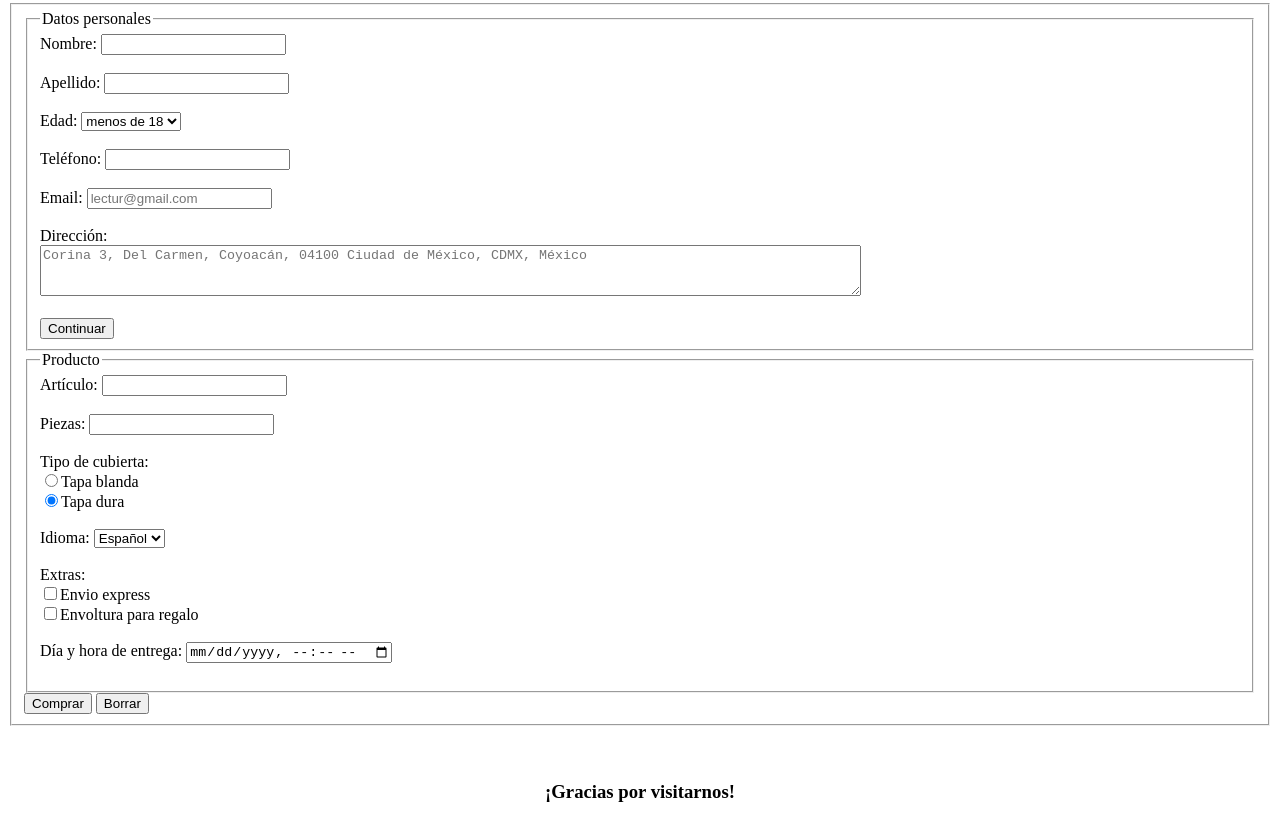
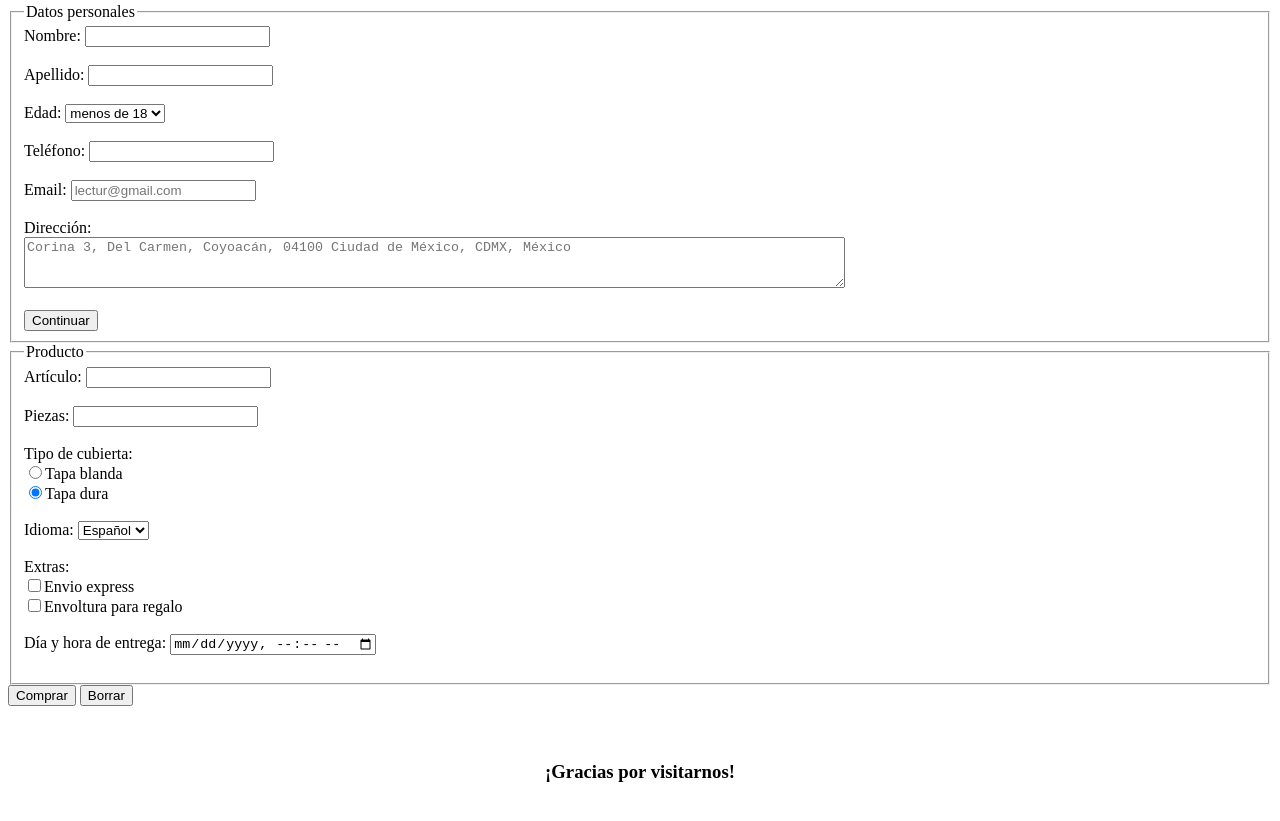
Before and after one commit to JimenaM4/ActividadesCW, a plain HTML site: page Formulario_ventas/Ac_pag_ventas.html in a window 1280 px wide. Shown: the part 2316-3137 px from the top of the page. Drawn offline with Linux system fonts and the light colour scheme.

Commit message:
actualizar cambios en los archivos

```diff
--- a/Formulario_ventas/Ac_pag_ventas.html
+++ b/Formulario_ventas/Ac_pag_ventas.html
@@ -5,7 +5,7 @@
     <meta http-equiv="X-UA-Compatible" content="IE=edge">
     <meta name="viewport" content="width=device-width, initial-scale=1.0">
     <title>El mundo de los libros</title>
-    <link rel="icon" href="icono.jpg" type="image/icon">
+    <link rel="icon" href="icono.jpg" type="image/jpg">
 </head>
 <body>
     <h1 align="center">El mundo de los libros</h1>
@@ -114,8 +114,6 @@
     <br><br>
     <div align="center"><iframe src="https://giphy.com/embed/Q5RjtPsU4Ds5ByAVI9" width="480" height="270" frameBorder="0" class="giphy-embed" allowFullScreen></iframe></div>
     <h3 align="center">¡Realiza tu compra ahora mismo!</h3>
-<form>
-        <fieldset>
     <form>
         <fieldset>
             <legend>Datos personales</legend>
@@ -136,8 +134,6 @@
             Dirección: <br><textarea cols="100" rows="3" minlength="20" placeholder="Corina 3, Del Carmen, Coyoacán, 04100 Ciudad de México, CDMX, México"></textarea><br><br>
             <input type="button"  value="Continuar"/>
         </fieldset>
-    </form>
-    <form>
         <fieldset>
             <legend>Producto</legend>
                 <label>Artículo:
@@ -160,10 +156,8 @@
                 Día y hora de entrega: <input type="datetime-local"/><br><br>
 
         </fieldset>
+        <button type="submit">Comprar</button>   <button type="reset">Borrar</button>
     </form>
-    <button type="submit">Comprar</button>   <button type="reset">Borrar</button>
-    </fieldset>
-</form>
 <br><br>
 <h3 align="center">¡Gracias por visitarnos!</h3>
 </body>
```
Also changed, not shown: Mapeo_imagen/Ac_Map_Image.html (+1 -1 lines), Presentacion/Act1_html.html (+1 -1 lines), 1 other file.
